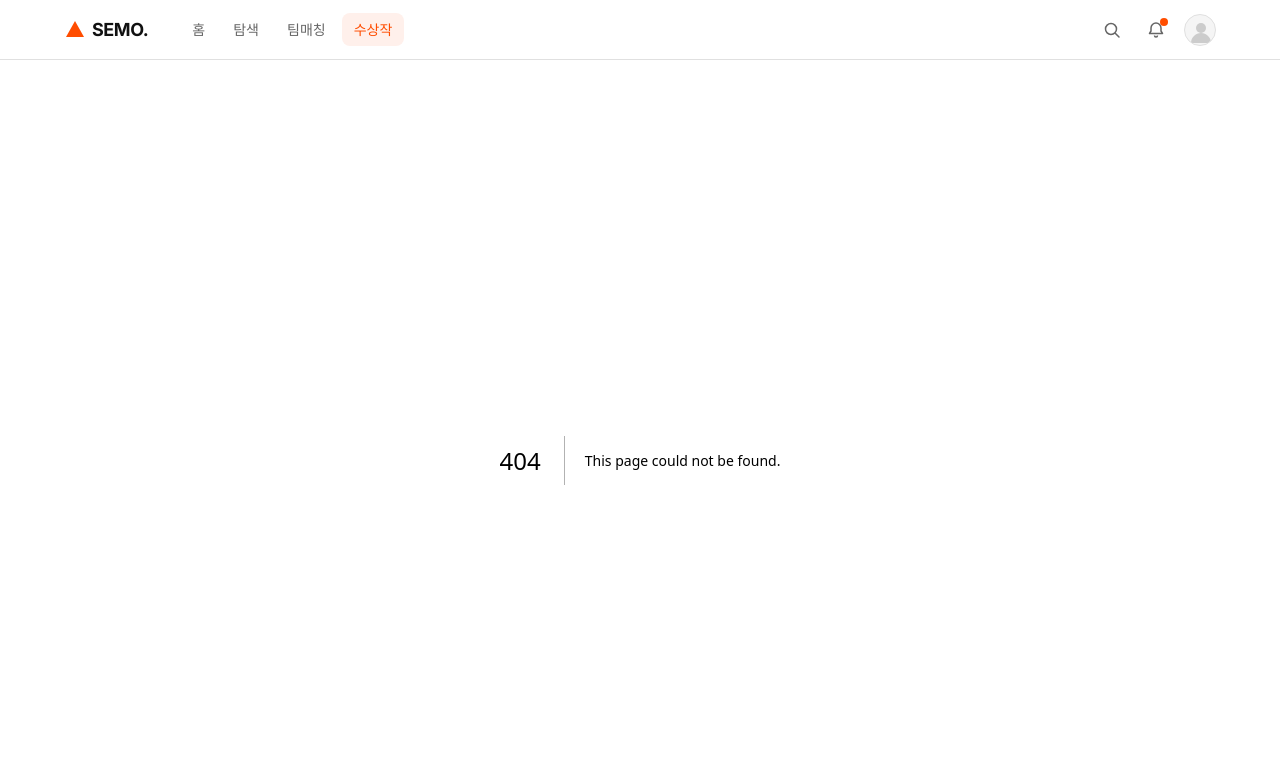
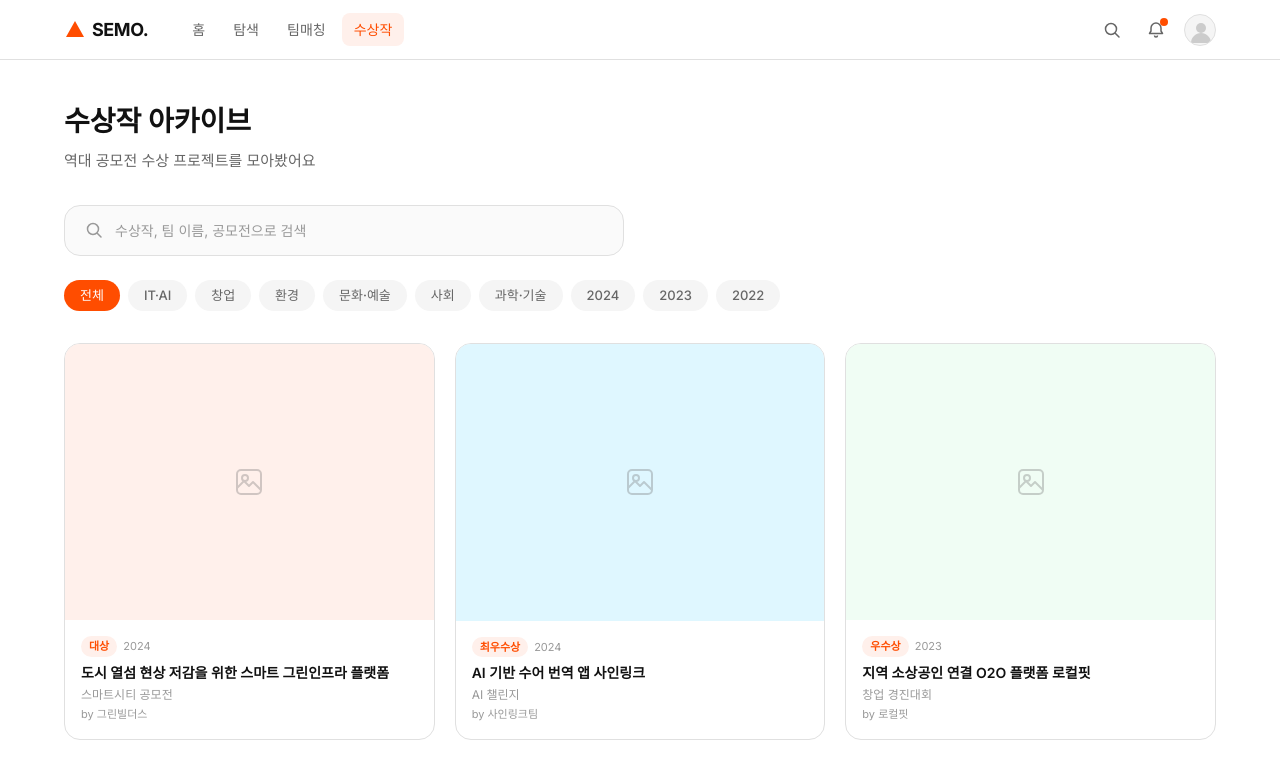
Before and after one commit to hjy080530/semochal, a Next.js app: page /awards in a window 1280 px wide. Before the commit this address had no page. Shown: the top 759 px of the page. Built offline with nearby package versions, Linux system fonts and the light colour scheme.

Commit message:
feat(awards): 수상작 페이지 추가

```diff
--- /dev/null
+++ b/app/awards/page.tsx
@@ -0,0 +1,74 @@
+import AwardCard from "@/components/AwardCard";
+
+const FILTER_CHIPS = ["전체", "IT·AI", "창업", "환경", "문화·예술", "사회", "과학·기술", "2024", "2023", "2022"];
+
+const AWARDS = [
+  { title: "도시 열섬 현상 저감을 위한 스마트 그린인프라 플랫폼", prize: "대상", year: 2024, contestName: "스마트시티 공모전", team: "그린빌더스", thumbnailColor: "#FFF0EB" },
+  { title: "AI 기반 수어 번역 앱 사인링크", prize: "최우수상", year: 2024, contestName: "AI 챌린지", team: "사인링크팀", thumbnailColor: "#DFF7FF" },
+  { title: "지역 소상공인 연결 O2O 플랫폼 로컬핏", prize: "우수상", year: 2023, contestName: "창업 경진대회", team: "로컬핏", thumbnailColor: "#F0FDF4" },
+  { title: "대학생 정신건강 관리 앱 마음픽", prize: "장려상", year: 2023, contestName: "헬스케어 공모전", team: "마음팀", thumbnailColor: "#F5F5F5" },
+  { title: "블록체인 기반 탄소 크레딧 거래 플랫폼", prize: "대상", year: 2023, contestName: "친환경 이노베이션", team: "그린체인", thumbnailColor: "#FFF0EB" },
+  { title: "실버세대 디지털 리터러시 교육 앱", prize: "최우수상", year: 2022, contestName: "사회혁신 공모전", team: "실버브릿지", thumbnailColor: "#DFF7FF" },
+  { title: "AI 기반 공공데이터 시각화 대시보드", prize: "최우수상", year: 2024, contestName: "공공데이터 활용 경진대회", team: "데이터비주얼", thumbnailColor: "#F5F5F5" },
+  { title: "청각장애인을 위한 AR 자막 안경 프로토타입", prize: "우수상", year: 2024, contestName: "보조기기 아이디어전", team: "씨어팀", thumbnailColor: "#FFF0EB" },
+  { title: "농업용 IoT 스마트팜 관리 시스템", prize: "장려상", year: 2022, contestName: "농업기술 공모전", team: "스마트팜러", thumbnailColor: "#F0FDF4" },
+];
+
+export default function AwardsPage() {
+  return (
+    <div className="bg-surface min-h-screen">
+      <div className="max-w-[1200px] mx-auto px-6 py-10">
+        {/* Header */}
+        <div className="mb-8">
+          <h1 className="text-[28px] font-bold text-text-900 mb-2">수상작 아카이브</h1>
+          <p className="text-[15px] text-text-600">역대 공모전 수상 프로젝트를 모아봤어요</p>
+        </div>
+
+        {/* Search */}
+        <div className="flex items-center bg-surface-subtle border border-border rounded-2xl px-5 py-3.5 mb-6 max-w-[560px]">
+          <svg width="18" height="18" viewBox="0 0 18 18" fill="none" className="shrink-0 mr-3">
+            <circle cx="8" cy="8" r="5.5" stroke="#999999" strokeWidth="1.5" />
+            <path d="M12.5 12.5L16 16" stroke="#999999" strokeWidth="1.5" strokeLinecap="round" />
+          </svg>
+          <input
+            type="search"
+            placeholder="수상작, 팀 이름, 공모전으로 검색"
+            className="flex-1 text-[14px] text-text-900 placeholder-text-400 outline-none bg-transparent"
+          />
+        </div>
+
+        {/* Filter chips */}
+        <div className="flex flex-wrap gap-2 mb-8">
+          {FILTER_CHIPS.map((chip) => (
+            <button
+              key={chip}
+              className={`px-4 py-1.5 rounded-full text-[13px] font-medium transition-colors ${
+                chip === "전체"
+                  ? "bg-primary text-white"
+                  : "bg-surface-muted text-text-600 hover:bg-primary-light hover:text-primary"
+              }`}
+            >
+              {chip}
+            </button>
+          ))}
+        </div>
+
+        {/* Grid */}
+        <div className="grid grid-cols-3 gap-5 mb-14">
+          {AWARDS.map((a) => (
+            <AwardCard key={a.title} {...a} />
+          ))}
+        </div>
+
+        {/* CTA Banner */}
+        <div className="rounded-3xl bg-primary p-10 text-center text-white">
+          <h2 className="text-[22px] font-bold mb-2">수상작을 등록해보세요</h2>
+          <p className="text-[15px] opacity-90 mb-6">공모전에서 수상한 프로젝트를 세모챌에 아카이빙하고, 팀원들과 공유해보세요.</p>
+          <button className="px-8 py-3 rounded-xl bg-white text-primary text-[15px] font-bold hover:bg-primary-light transition-colors">
+            수상작 등록하기
+          </button>
+        </div>
+      </div>
+    </div>
+  );
+}
```
